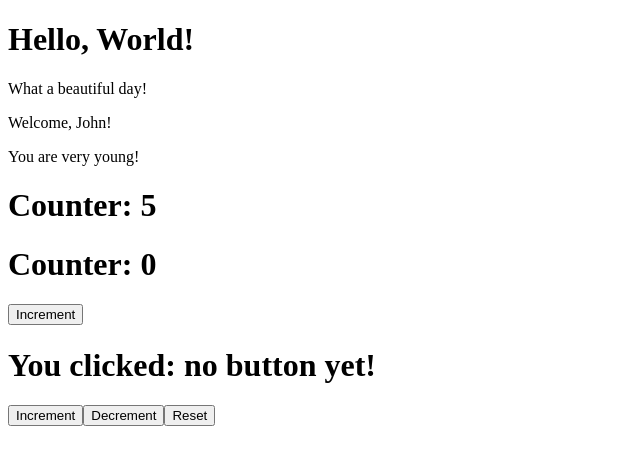
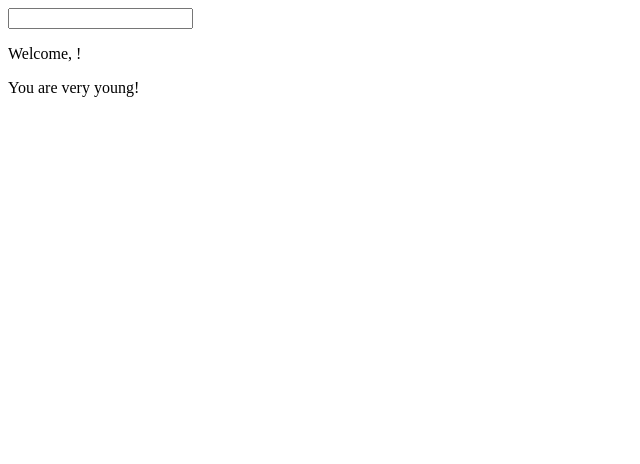
Before and after one commit to Ludovico2300/react-exercises, a React (Create React App) app in the folder my-app/: page / in a window 1280 px wide. Shown: the top 464 px of the page, without its empty margins (0-640 px from the left). Built offline with nearby package versions, Linux system fonts and the light colour scheme.

Commit message:
initial commit

```diff
--- a/my-app/src/App.js
+++ b/my-app/src/App.js
@@ -6,6 +6,7 @@
 import { Counter } from "./Counter";
 import { ClickCounter } from "./ClickCounter";
 import { ClickTracker } from "./ClickTracker";
+import { InteractiveWelcome } from "./InteractiveWelcome";
 
 const helloWorldElement = <HelloWorld />
 const messageElement = <Message />
@@ -15,12 +16,15 @@
     render() {
         return (
             <div>
-                {helloWorldElement}
+                {/* {helloWorldElement}
                 {messageElement}
                 <Welcome age={12}/>
                 <Counter initCounter={0} increment={1} interval={1000}/>
                 <ClickCounter />
-                <ClickTracker />
+                <ClickTracker /> */}
+                <div>
+                <InteractiveWelcome/>
+                </div>
             </div>
         )
     }
--- /dev/null
+++ b/my-app/src/InteractiveWelcome.js
@@ -0,0 +1,34 @@
+import React from "react";
+
+import { Welcome } from "./Welcome";
+
+export class InteractiveWelcome extends React.Component {
+    state = {
+        username: ""
+    }
+
+    handleInputChange = (event) => {
+        const value = event.target.value;
+        const name = event.target.name;
+
+        this.setState({
+            [name]: value,
+        })
+    }
+
+    render() {
+        return (
+            <>
+                <input
+                    name="username"
+                    value={this.state.username}
+                    onChange={this.handleInputChange}
+                />
+
+                <Welcome name={this.state.username} />
+
+
+            </>
+        )
+    }
+}
```
